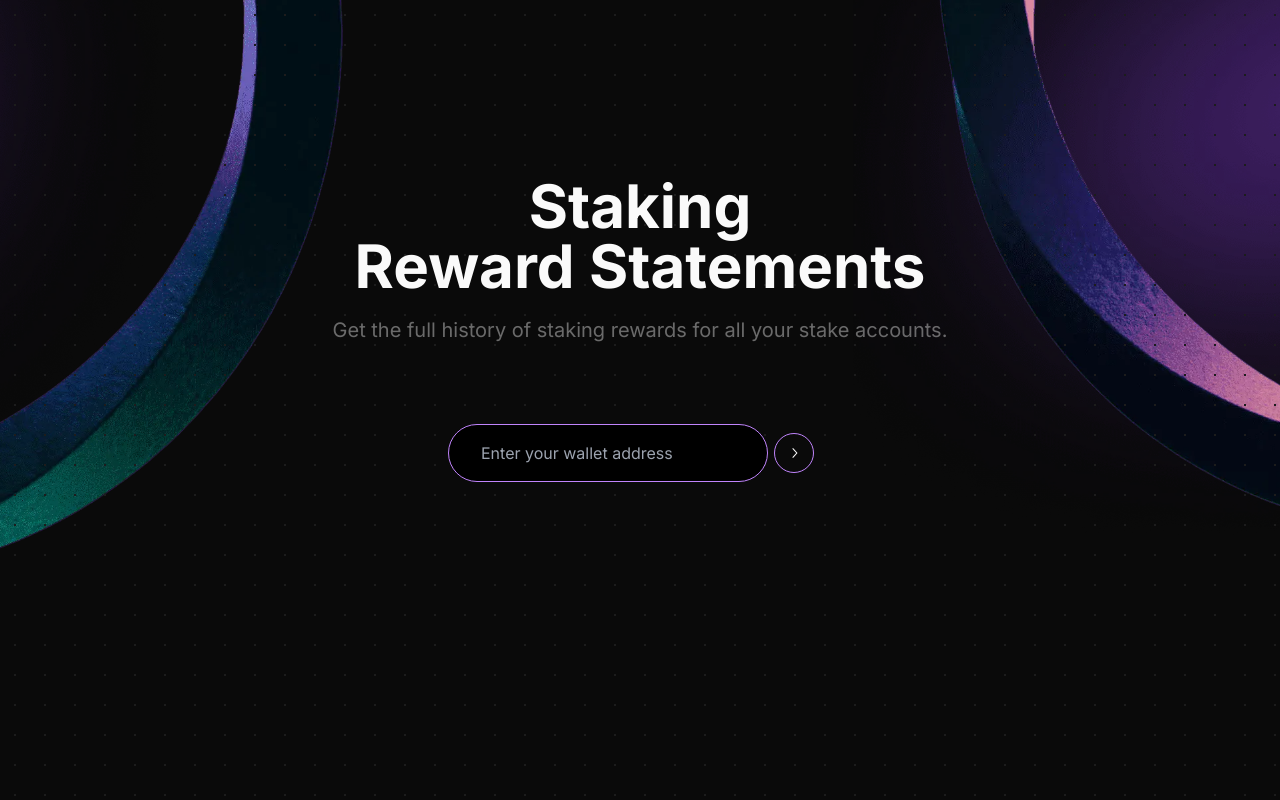
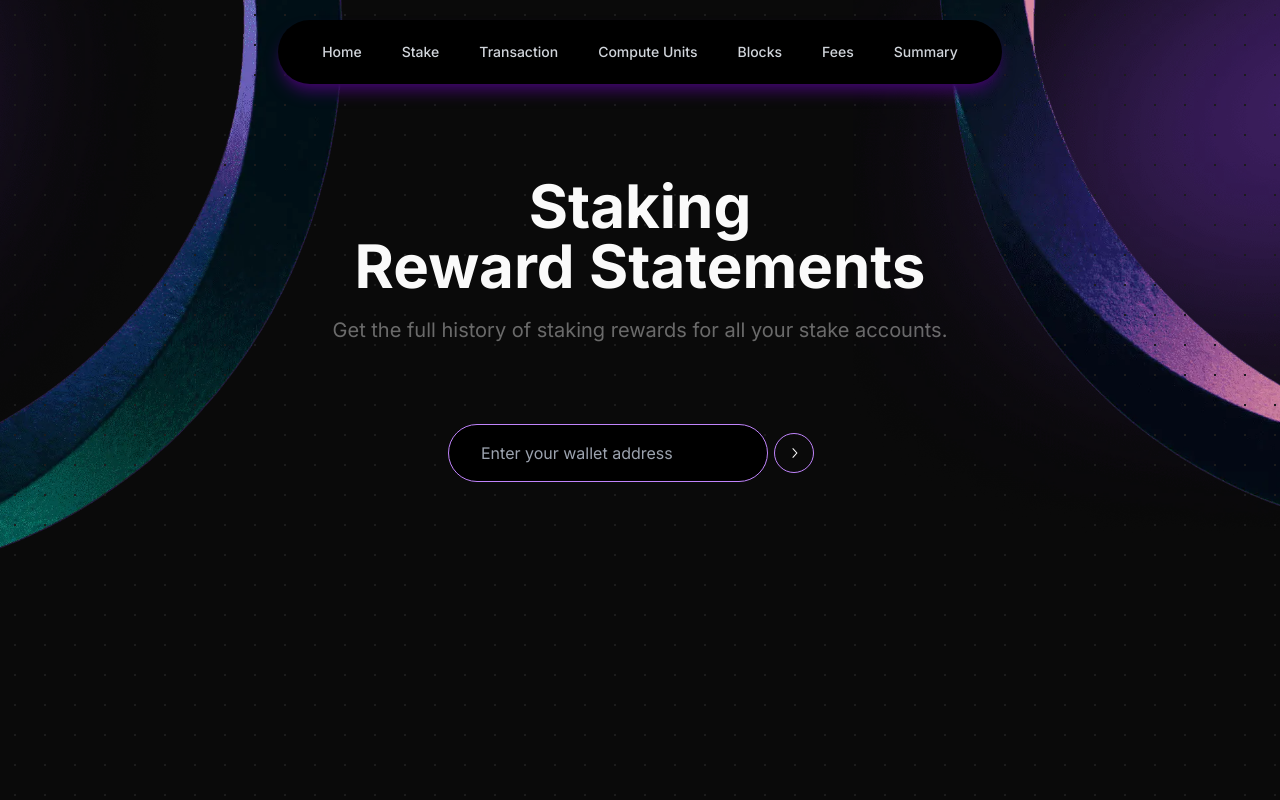
Before and after one commit to Dksie09/solanametrics, a Next.js app: page /stake in a window 1280 px wide. Built offline with nearby package versions, Linux system fonts and the light colour scheme.

Commit message:
added navbar to stae

```diff
--- /dev/null
+++ b/app/stake/Navbar.tsx
@@ -0,0 +1,93 @@
+"use client";
+import React, { useState, useEffect } from "react";
+import { Menu, X } from "lucide-react";
+
+function Navbar() {
+  const [isOpen, setIsOpen] = useState(false);
+  const [isSticky, setIsSticky] = useState(true); // Initially true to show navbar on load
+
+  const navItems = [
+    { name: "Home", href: "/#home" },
+    { name: "Stake", href: "/stake" },
+    { name: "Transaction", href: "/#transaction" },
+    { name: "Compute Units", href: "/#compute-units" },
+    { name: "Blocks", href: "/#blocks" },
+    { name: "Fees", href: "/#fees" },
+    { name: "Summary", href: "/#summary" },
+  ];
+
+  useEffect(() => {
+    let lastScrollY = window.scrollY;
+
+    const handleScroll = () => {
+      if (window.scrollY < lastScrollY || window.scrollY === 0) {
+        setIsSticky(true);
+      } else {
+        setIsSticky(false);
+      }
+      lastScrollY = window.scrollY;
+    };
+
+    window.addEventListener("scroll", handleScroll);
+
+    return () => {
+      window.removeEventListener("scroll", handleScroll);
+    };
+  }, []);
+
+  return (
+    <nav
+      className={`bg-black shadow-lg shadow-purple-950 md:rounded-full rounded-xl fixed top-5 z-50 transition-transform ${
+        isSticky ? "translate-y-0" : "-translate-y-24"
+      }`}
+    >
+      <div className="max-w-7xl mx-auto px-4 sm:px-6 lg:px-8">
+        <div className="flex items-center justify-between h-16">
+          <div className="hidden md:block">
+            <div className="flex items-baseline space-x-4">
+              {navItems.map((item) => (
+                <a
+                  key={item.name}
+                  href={item.href}
+                  className="text-gray-300 hover:font-bold hover:text-white px-3 py-2 rounded-md text-sm font-medium transition duration-300"
+                >
+                  {item.name}
+                </a>
+              ))}
+            </div>
+          </div>
+          <div className="md:hidden flex items-center">
+            <button
+              onClick={() => setIsOpen(!isOpen)}
+              className="inline-flex items-center justify-center p-2 rounded-md text-gray-400 hover:font-bold hover:bg-gray-700 focus:outline-none focus:ring-2 focus:ring-inset focus:ring-white"
+            >
+              {isOpen ? (
+                <X className="block h-6 w-6" aria-hidden="true" />
+              ) : (
+                <Menu className="block h-6 w-6" aria-hidden="true" />
+              )}
+            </button>
+          </div>
+        </div>
+      </div>
+
+      {isOpen && (
+        <div className="md:hidden">
+          <div className="px-2 pt-2 pb-3 space-y-1 sm:px-3">
+            {navItems.map((item) => (
+              <a
+                key={item.name}
+                href={item.href}
+                className="text-gray-300 hover:font-bold hover:text-white block px-3 py-2 rounded-md text-base font-medium"
+              >
+                {item.name}
+              </a>
+            ))}
+          </div>
+        </div>
+      )}
+    </nav>
+  );
+}
+
+export default Navbar;
--- a/app/stake/page.tsx
+++ b/app/stake/page.tsx
@@ -4,6 +4,7 @@ import { Button } from "@/components/ui/button";
 import { ChevronRightIcon } from "@radix-ui/react-icons";
 import Image from "next/image";
 import { Data } from "../components/Data";
+import Navbar from "./navbar";
 
 export default function Home() {
   const inputRef = useRef<HTMLInputElement>(null);
@@ -29,6 +30,7 @@ export default function Home() {
       className="flex min-h-screen flex-col items-center p-5 sm:p-24 relative overflow-clip scroll-smooth"
       id="home"
     >
+      <Navbar />
       <h1 className="text-4xl sm:text-6xl mt-20 text-center font-bold">
         Staking <br />
         Reward Statements
```
